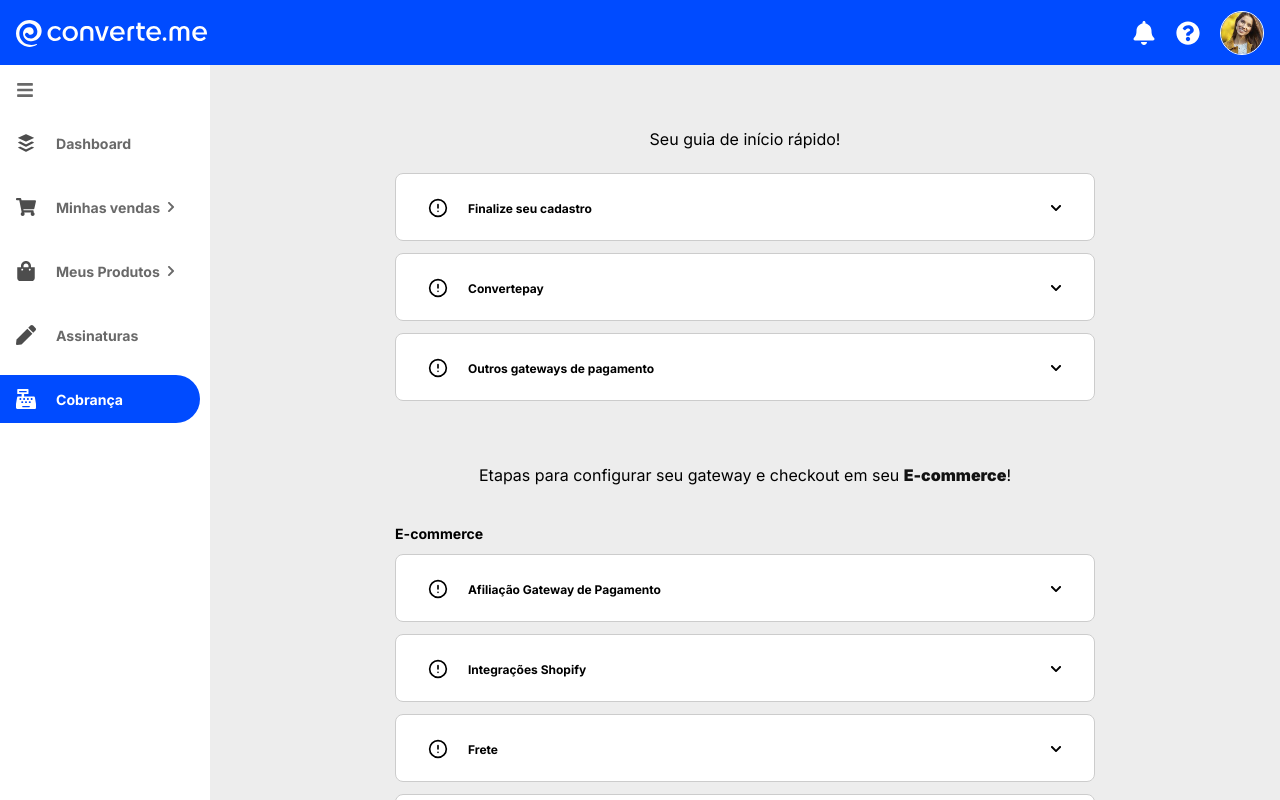
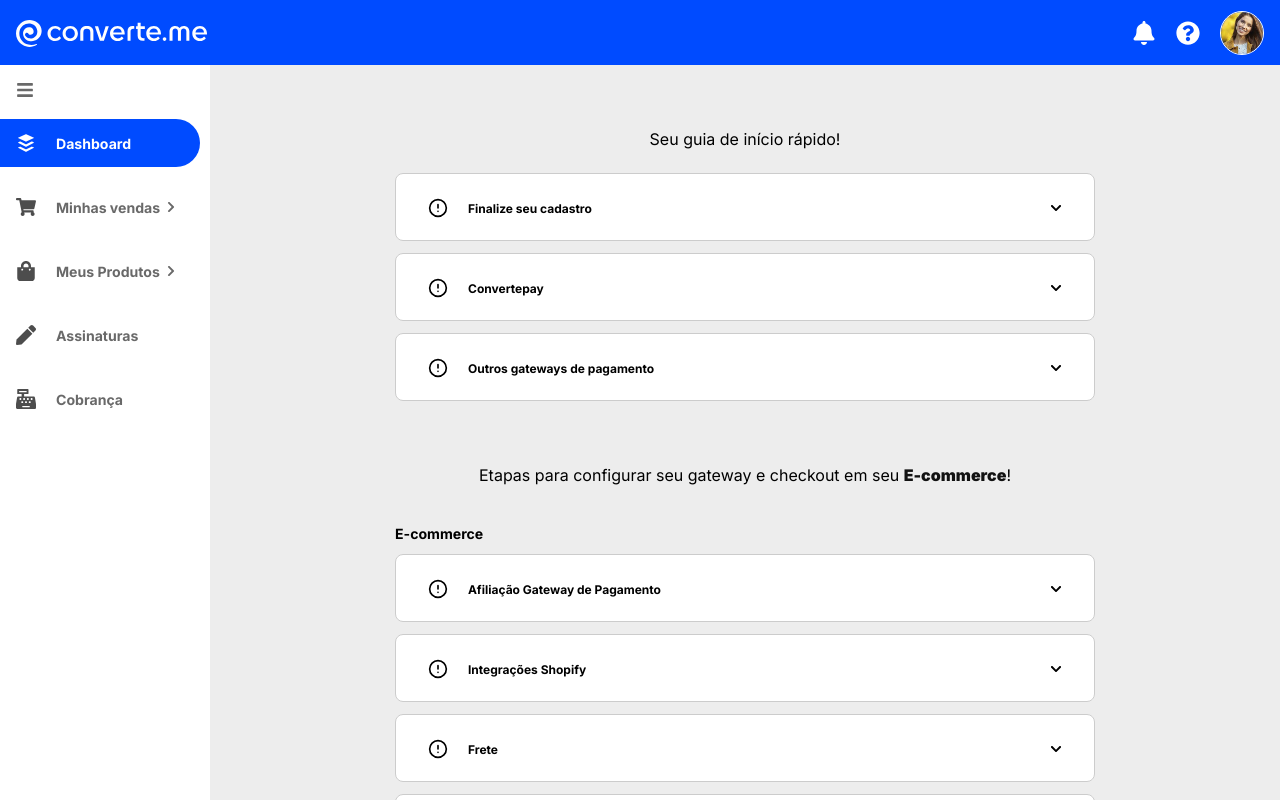
Before and after one commit to pedrogpo/converteme-challenge, a Next.js app: page / in a window 1280 px wide. Built offline with nearby package versions, Linux system fonts and the light colour scheme.

Commit message:
refac(Sidebar): refac on sidebar items

```diff
--- a/src/components/organisms/sidebar/index.tsx
+++ b/src/components/organisms/sidebar/index.tsx
@@ -1,5 +1,6 @@
+import { useRouter } from 'next/router'
+import * as S from './styles'
 import { useState } from 'react'
-import * as S from './styles'
 import {
   FaBars,
   FaBuffer,
@@ -11,52 +12,58 @@
 } from 'react-icons/fa'
 import { Text } from '~/components/atoms'
 
+const sidebarItems = [
+  {
+    icon: FaBuffer,
+    label: 'Dashboard',
+    path: '',
+  },
+  {
+    icon: FaShoppingCart,
+    label: 'Minhas vendas',
+    hasChevron: true,
+    path: '/my-sales',
+  },
+  {
+    icon: FaShoppingBag,
+    label: 'Meus Produtos',
+    hasChevron: true,
+    path: '/my-products',
+  },
+  {
+    icon: FaPen,
+    label: 'Assinaturas',
+    path: 'subscriptions',
+  },
+  {
+    icon: FaCashRegister,
+    label: 'Cobrança',
+    path: 'billing',
+  },
+]
+
 export default function Sidebar() {
   const [collapsed, setCollapsed] = useState(false)
-
+  const { asPath } = useRouter()
   return (
     <S.Sidebar collapsed={collapsed}>
       <S.SidebarItems>
         <S.CollapseIcon onClick={() => setCollapsed(!collapsed)}>
           <FaBars size={18} />
         </S.CollapseIcon>
-        {/* Dashboard */}
-        <S.SidebarItem>
-          <FaBuffer size={18} />
-          <Text as="span" size="sm" color="gray_600" weight="bold">
-            Dashboard
-          </Text>
-        </S.SidebarItem>
-        {/* Minhas vendas */}
-        <S.SidebarItem>
-          <FaShoppingCart size={18} />
-          <Text as="span" size="sm" color="gray_600" weight="bold">
-            Minhas vendas
-            <FaChevronRight size={12} />
-          </Text>
-        </S.SidebarItem>
-        {/* Meus Produtos */}
-        <S.SidebarItem>
-          <FaShoppingBag size={18} />
-          <Text as="span" size="sm" color="gray_600" weight="bold">
-            Meus Produtos
-            <FaChevronRight size={12} />
-          </Text>
-        </S.SidebarItem>
-        {/* Assinaturas */}
-        <S.SidebarItem>
-          <FaPen size={18} />
-          <Text as="span" size="sm" color="gray_600" weight="bold">
-            Assinaturas
-          </Text>
-        </S.SidebarItem>
-        {/* Cobrança */}
-        <S.SidebarItem active collapsed={collapsed}>
-          <FaCashRegister size={18} />
-          <Text as="span" size="sm" color="gray_600" weight="bold">
-            Cobrança
-          </Text>
-        </S.SidebarItem>
+        {sidebarItems.map((item, index) => {
+          const active = item.path === asPath.substring(1)
+
+          return (
+            <S.SidebarItem key={index} active={active} collapsed={collapsed}>
+              <item.icon size={18} />
+              <Text as="span" size="sm" color="gray_600" weight="bold">
+                {item.label}
+                {item.hasChevron && <FaChevronRight size={12} />}
+              </Text>
+            </S.SidebarItem>
+          )
+        })}
       </S.SidebarItems>
     </S.Sidebar>
   )
--- a/src/components/organisms/sidebar/styles.ts
+++ b/src/components/organisms/sidebar/styles.ts
@@ -11,6 +11,18 @@
     }
     return '210px'
   }};
+
+  @media screen and (max-width: 768px) {
+    position: fixed;
+    left: 0;
+    width: ${({ collapsed }) => {
+      if (collapsed) {
+        return '56px'
+      }
+      return '100%'
+    }};
+  }
+
   height: calc(100vh - 65px); // Screen size - Navbar size
   background-color: ${({ theme }) => theme.colors.white};
 
```
